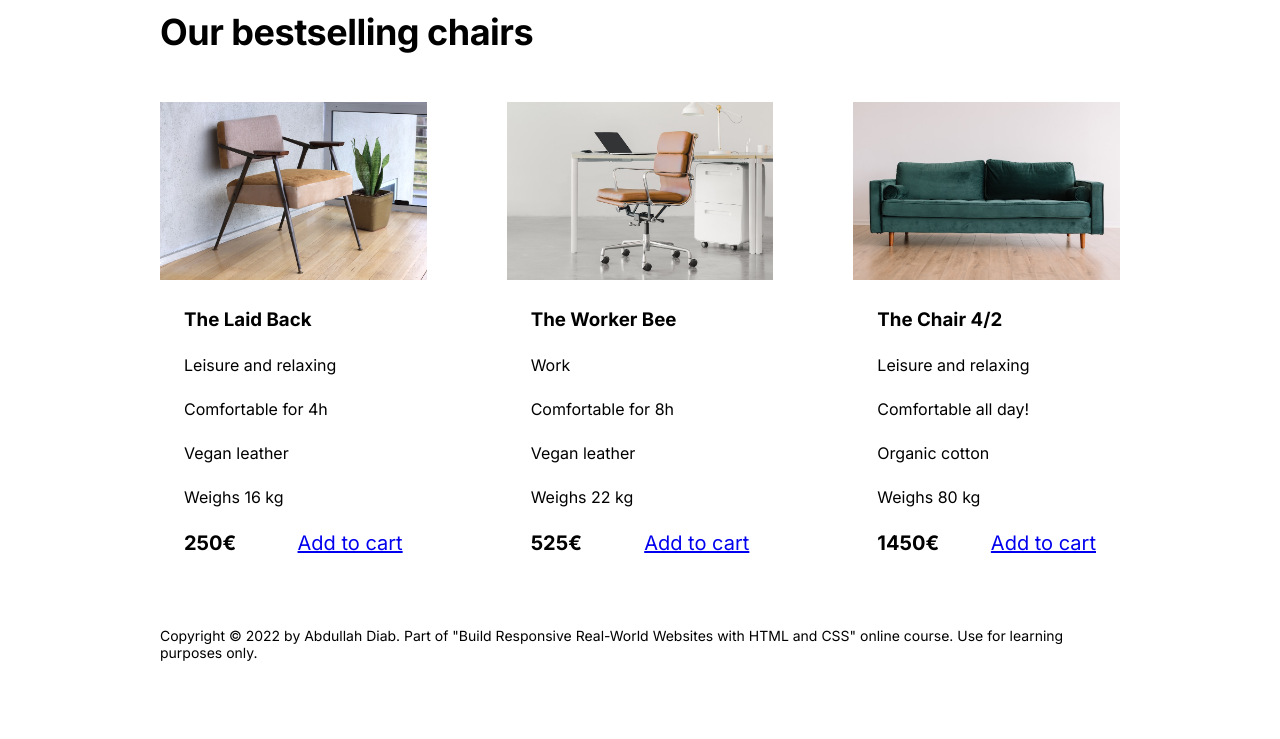
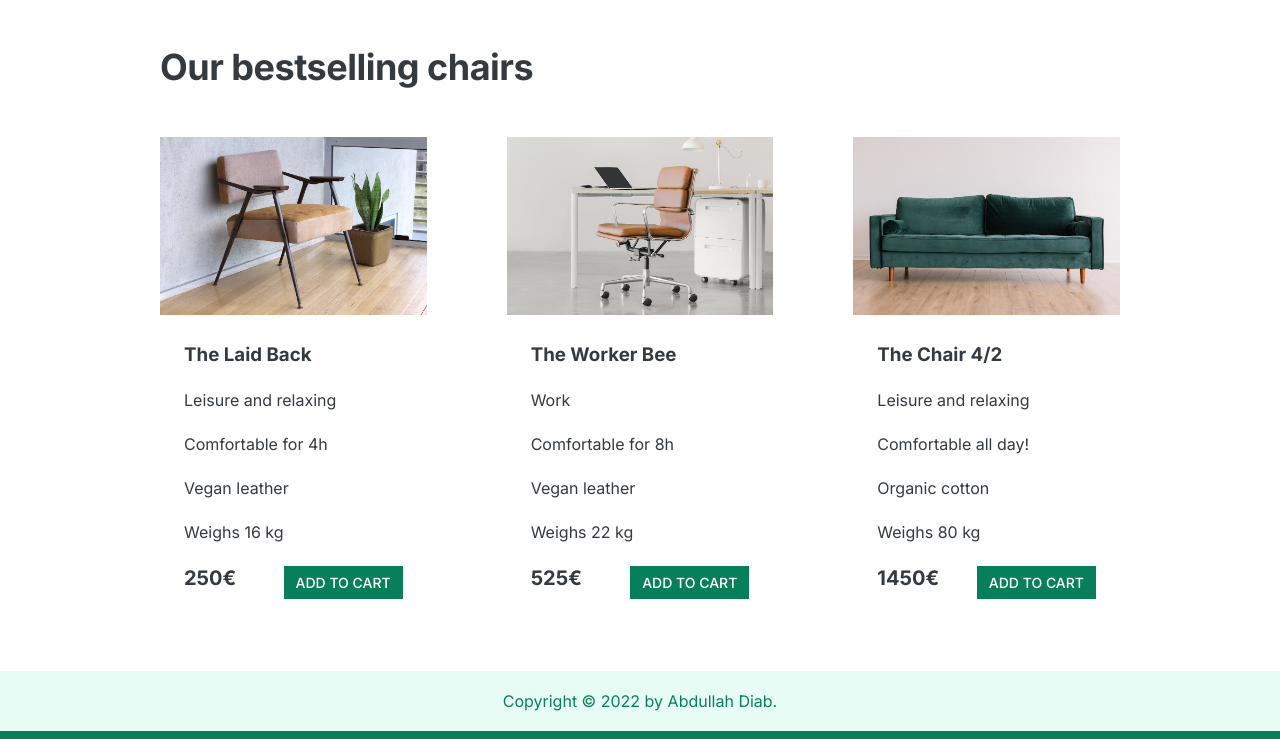
Before and after one commit to Abdullah-Diab/Kalbonyan-Elmarsos-, a plain HTML site: page 02 Udemy/01 HTML and CSS/Project #3/index.html in a window 1280 px wide. Shown: the part 1091-1830 px from the top of the page. Before the commit the page ends 1800 px from the top, so only its background shows below. Drawn offline with Linux system fonts and the light colour scheme.

Commit message:
Update Files

```diff
--- a/02 Udemy/01 HTML and CSS/Project #3/index.html
+++ b/02 Udemy/01 HTML and CSS/Project #3/index.html
@@ -150,12 +150,7 @@
           </figure>
         </div>
       </section>
-
-      <footer>
-        Copyright &copy; 2022 by Abdullah Diab. Part of "Build Responsive
-        Real-World Websites with HTML and CSS" online course. Use for learning
-        purposes only.
-      </footer>
     </div>
+    <footer>Copyright &copy; 2022 by Abdullah Diab.</footer>
   </body>
 </html>
--- a/02 Udemy/01 HTML and CSS/Project #3/style.css
+++ b/02 Udemy/01 HTML and CSS/Project #3/style.css
@@ -10,6 +10,7 @@
 ------------------------ */
 body {
   font-family: "Inter", sans-serif;
+  color: #343a40;
 }
 
 .container {
@@ -34,6 +35,29 @@ h2 {
   column-gap: 80px;
 }
 
+.btn:link,
+.btn:visited {
+  background-color: #087f5b;
+  color: white;
+  text-decoration: none;
+  text-transform: uppercase;
+  display: inline-block;
+  font-weight: 500;
+}
+
+.btn:hover,
+.btn:active {
+  background-color: #099268;
+}
+
+.btn--big {
+  padding: 16px 32px;
+  font-size: 18px;
+}
+.btn--small {
+  padding: 8px 12px;
+  font-size: 14px;
+}
 /* COMPONENT STYLES
 ------------------------ */
 
@@ -82,6 +106,9 @@ img {
 
 /* TESTIMONIAL */
 .testimonial-section {
+  background-color: #087f5b;
+  color: #fff;
+  padding: 24px;
 }
 
 .testimonial-box {
@@ -136,6 +163,10 @@ h3 {
 }
 
 footer {
-  margin-bottom: 48px;
-  font-size: 14px;
+  font-size: 16px;
+  text-align: center;
+  border-bottom: 8px solid #087f5b;
+  background-color: #e6fcf5;
+  color: #087f5b;
+  padding: 20px 0;
 }
```
Also changed, not shown: 02 Udemy/01 HTML and CSS/Project #3/img/favicon.png (added).
